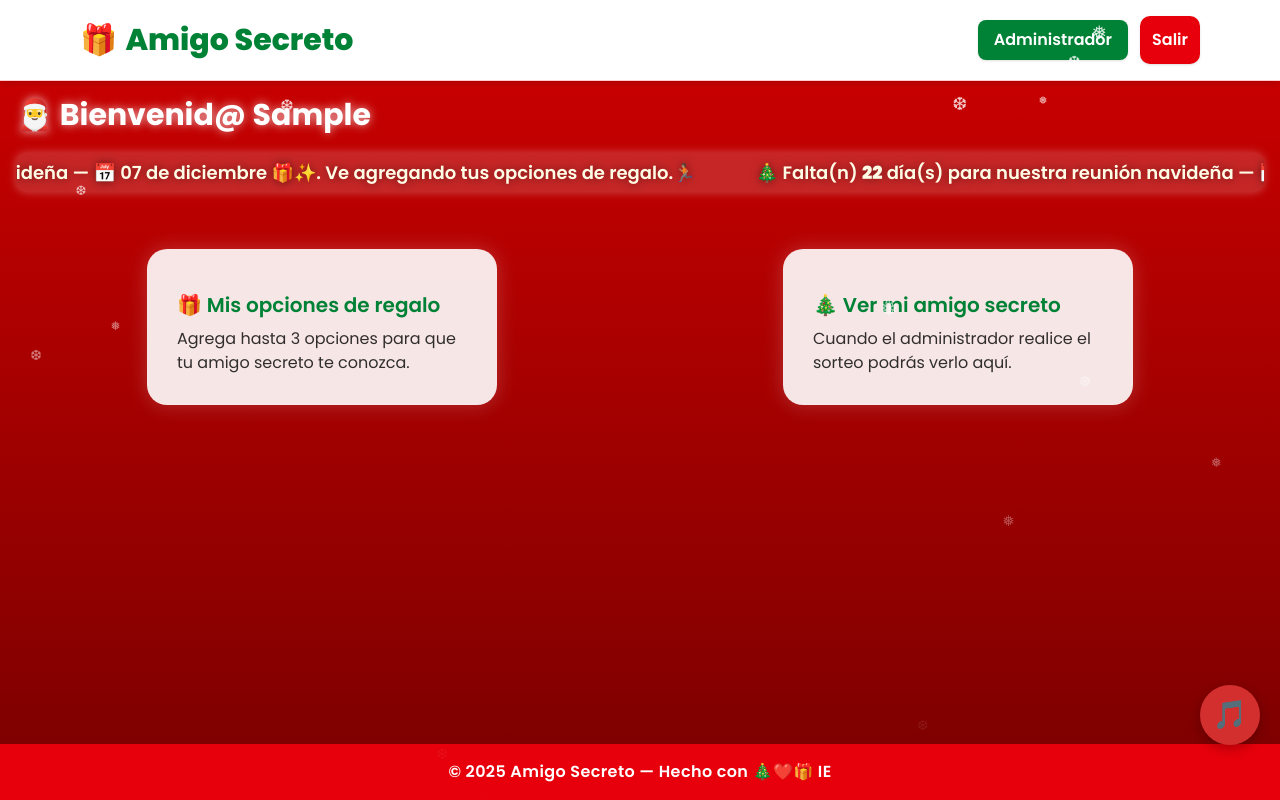
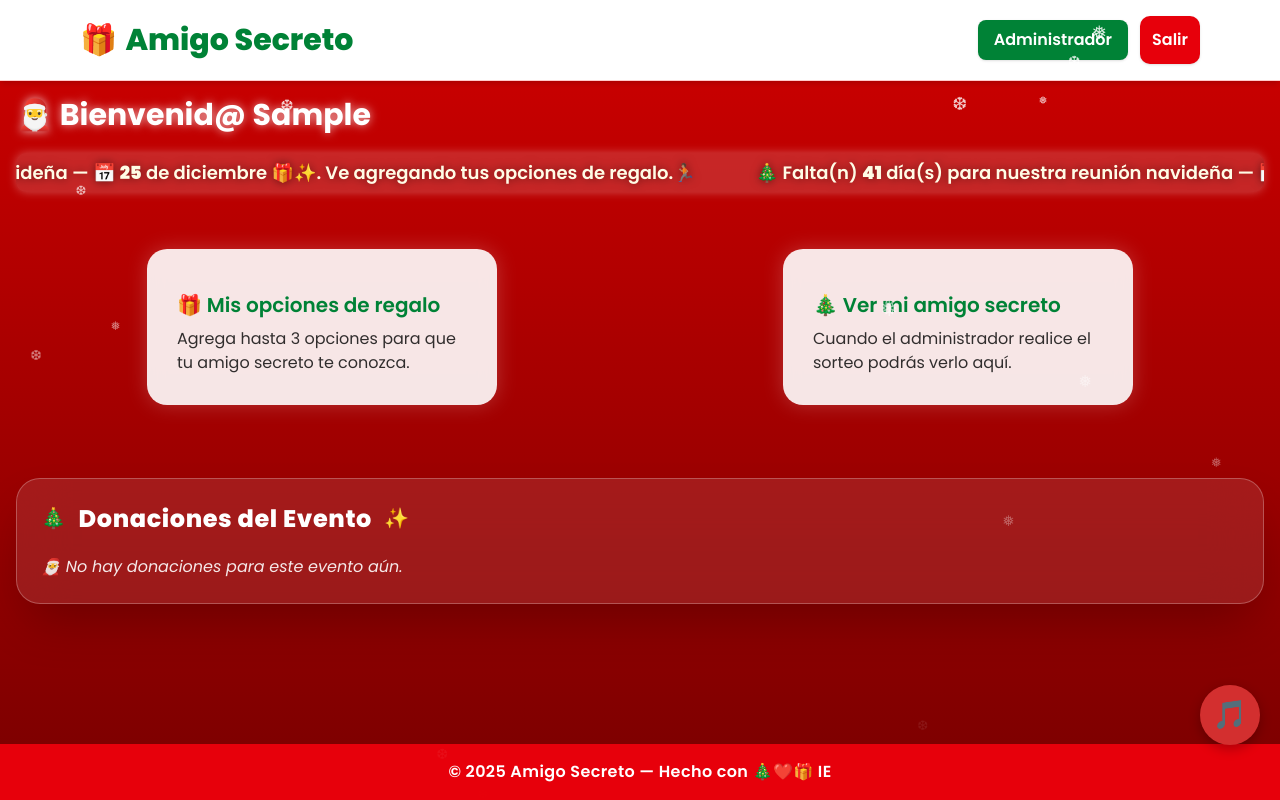
Before and after one commit to ijespinozal/amigo-secreto, a React (Vite) app in the folder frontend/: page /user/home in a window 1280 px wide. Built offline with nearby package versions, Linux system fonts and the light colour scheme; no server answers; sample sign-in values are in the browser's storage.

Commit message:
Se agrega nueva tabla de donaciones y se actualiza la fecha por parametro

```diff
--- a/frontend/src/pages/User/UserDashboard.jsx
+++ b/frontend/src/pages/User/UserDashboard.jsx
@@ -2,20 +2,72 @@ import { Link } from "react-router-dom";
 import Card from "../../components/Card";
 import useAuth from "../../hooks/useAuth";
 import { useEffect, useState } from "react";
+import api from "../../api";
 
 export default function UserDashboard() {
   const { user } = useAuth();
   const [daysLeft, setDaysLeft] = useState(0);
+  const [daysCalendar, setDaysCalendar] = useState(0);
+  const [donations, setDonations] = useState([]);
+  const [eventId, setEventId] = useState(99);
 
   useEffect(() => {
-    const eventDate = new Date("2025-12-07");
+    const fetchDonations = async () => {
+      try {
+        const res = await api.get(`/user/donations`);
+        setDonations(res.data);
+      } catch (err) {
+        console.error(err);
+      }
+    };
+
+    fetchDonations();
+  }, []);
+
+  useEffect(() => {
+    const fetchEventInfo = async () => {
+      const res = await api.get("/user/event-info");
+      setEventId(res.data.eventId);
+    };
+
+    fetchEventInfo();
+  }, []);
+
+  useEffect(() => {
+    if (!eventId) return;
+
+    let eventDate,
+        calendayDay
+
+    if (eventId === 1) {
+      eventDate = new Date("2025-12-07");
+      calendayDay = 7
+    } else if (eventId === 3) {
+      eventDate = new Date("2025-12-20");
+      calendayDay = 20
+    } else {
+      eventDate = new Date("2025-12-25");
+      calendayDay = 25
+    }
+
     const today = new Date();
-
     const diff = eventDate - today;
     const days = Math.ceil(diff / (1000 * 60 * 60 * 24));
 
-    setDaysLeft(days);
-  }, []);
+    setDaysLeft(days + 1);
+    setDaysCalendar(calendayDay)
+  }, [eventId]);
+
+
+  // useEffect(() => {
+  //   const eventDate = new Date("2025-12-07");
+  //   const today = new Date();
+
+  //   const diff = eventDate - today;
+  //   const days = Math.ceil(diff / (1000 * 60 * 60 * 24));
+
+  //   setDaysLeft(days);
+  // }, []);
 
   return (
     <div className="space-y-8 animate-fadeIn">
@@ -27,12 +79,12 @@ export default function UserDashboard() {
       <div className="christmas-banner-container">
         <div className="christmas-banner-track">
           <div className="christmas-banner">
-            🎄 Falta(n) <strong>{daysLeft}</strong> día(s) para nuestra reunión navideña — 📅 07 de diciembre 🎁✨. Ve agregando tus opciones de regalo.🏃🏽
+            🎄 Falta(n) <strong>{daysLeft}</strong> día(s) para nuestra reunión navideña — 📅 <strong>{daysCalendar}</strong> de diciembre 🎁✨. Ve agregando tus opciones de regalo.🏃🏽
           </div>
 
           {/* DUPLICADO — requerido para scroll infinito */}
           <div className="christmas-banner">
-            🎄 Falta(n) <strong>{daysLeft}</strong> día(s) para nuestra reunión navideña — 📅 07 de diciembre 🎁✨. Ve agregando tus opciones de regalo.🏃🏽
+            🎄 Falta(n) <strong>{daysLeft}</strong> día(s) para nuestra reunión navideña — 📅 <strong>{daysCalendar}</strong> de diciembre 🎁✨. Ve agregando tus opciones de regalo.🏃🏽
           </div>
         </div>
       </div>
@@ -62,6 +114,67 @@ export default function UserDashboard() {
           </Card>
         </Link>
 
+        <div className="mt-6 p-6 rounded-3xl bg-white/10 backdrop-blur-xl border border-white/25 shadow-2xl animate-fadeInUp text-white relative overflow-hidden col-span-1 md:col-span-2">
+
+          {/* ⭐ Encabezado con estilo navideño */}
+          <h3 className="text-2xl font-extrabold mb-5 text-center flex items-center gap-3 tracking-wide">
+            <span className="text-[#ffdf80] text-xl animate-bounce ">🎄</span>
+             Donaciones del Evento
+            <span className="text-[#ffdf80] text-xl animate-bounce ">✨</span>
+          </h3>
+
+          {/* Input personalizado */}
+          {/* <label className="block mb-4 font-medium text-white/90">
+            <span className="mr-2">🎫 Event ID:</span>
+            <input
+              type="number"
+              value={eventId}
+              onChange={(e) => setEventId(e.target.value)}
+              className="px-3 py-2 bg-white/90 text-black rounded-lg outline-none shadow-inner w-28 focus:ring-2 focus:ring-green-500"
+            />
+          </label> */}
+
+          {/* Tabla o mensaje */}
+          {donations.length === 0 ? (
+            <p className="opacity-90 italic">🎅 No hay donaciones para este evento aún.</p>
+          ) : (
+            <div className="overflow-x-auto rounded-xl border border-white/40 shadow-lg backdrop-blur-sm bg-white/10">
+              <table className="table w-full text-white">
+                <thead className="bg-white/20">
+                  <tr>
+                    <th className="text-white py-3">👤 Participante</th>
+                    <th className="text-white py-3">💰 Donación</th>
+                  </tr>
+                </thead>
+                <tbody>
+                  {donations.map((d, i) => {
+                    const fullName = `${d.firstName} ${d.lastName}`;
+                    const prevFullName =
+                      i > 0 ? `${donations[i - 1].firstName} ${donations[i - 1].lastName}` : null;
+
+                    const showName = fullName !== prevFullName;
+
+                    return (
+                      <tr key={i} className="hover:bg-white/10 transition">
+                        <td className="py-3 px-3 text-center">
+                          {showName ? fullName : ""}
+                        </td>
+                        <td className="py-3 px-3 text-center">
+                          {d.donation}
+                        </td>
+                      </tr>
+                    );
+                  })}
+
+                </tbody>
+              </table>
+            </div>
+          )}
+
+        </div>
+
+
+
       </div>
     </div>
   );
```
Also changed, not shown: 2 other files (tests, documents, lock files or other folders).
